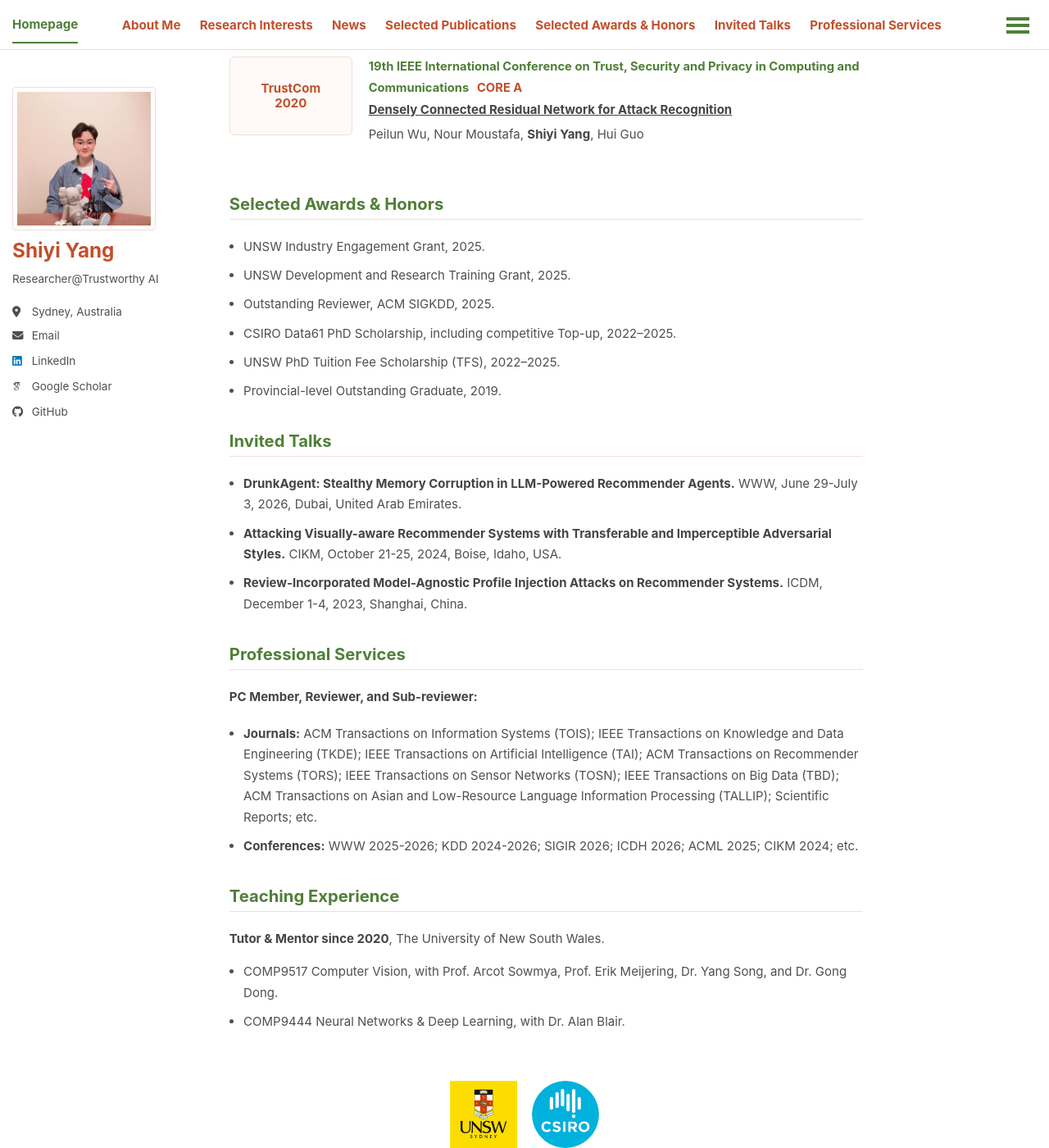
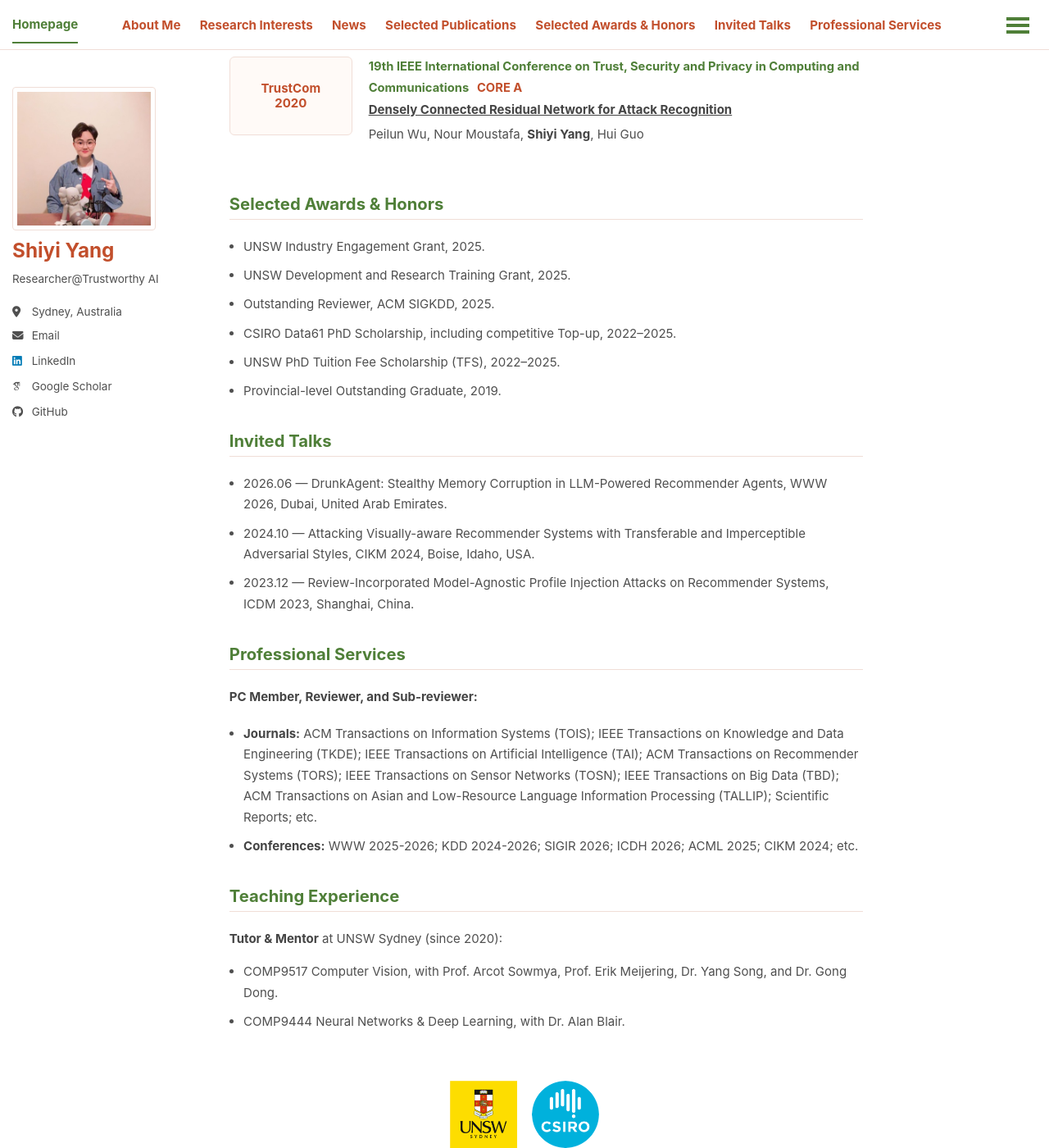
Before and after one commit to shiyiyang-ai/shiyiyang-ai.github.io, a Jekyll site: the page built from _pages/about.md, in a window 1280 px wide and 1400 px high, scrolled down 1947 px. Shown: the whole window at 82% size. Built offline with Jekyll 4.4.1, drawn with Linux system fonts in a browser that asks for light colours; some web fonts are replaced; a script bundle is joined from its source files by our own code; library files that are not in the unit come from our copies.

Commit message:
Refine talks and teaching text

```diff
--- a/_pages/about.md
+++ b/_pages/about.md
@@ -134,9 +134,9 @@ My research studies how modern AI systems can be attacked, measured, and made mo
 ## Invited Talks
 <a id="invited-talks"></a>
 
-- **DrunkAgent: Stealthy Memory Corruption in LLM-Powered Recommender Agents.** WWW, June 29-July 3, 2026, Dubai, United Arab Emirates.
-- **Attacking Visually-aware Recommender Systems with Transferable and Imperceptible Adversarial Styles.** CIKM, October 21-25, 2024, Boise, Idaho, USA.
-- **Review-Incorporated Model-Agnostic Profile Injection Attacks on Recommender Systems.** ICDM, December 1-4, 2023, Shanghai, China.
+- 2026.06 — DrunkAgent: Stealthy Memory Corruption in LLM-Powered Recommender Agents, WWW 2026, Dubai, United Arab Emirates.
+- 2024.10 — Attacking Visually-aware Recommender Systems with Transferable and Imperceptible Adversarial Styles, CIKM 2024, Boise, Idaho, USA.
+- 2023.12 — Review-Incorporated Model-Agnostic Profile Injection Attacks on Recommender Systems, ICDM 2023, Shanghai, China.
 
 ## Professional Services
 <a id="professional-services"></a>
@@ -150,7 +150,7 @@ My research studies how modern AI systems can be attacked, measured, and made mo
 <a id="teaching"></a>
 
 <div class="teaching-role">
-  <p><strong>Tutor & Mentor since 2020</strong>, The University of New South Wales.</p>
+  <p><strong>Tutor & Mentor</strong> at UNSW Sydney (since 2020):</p>
 </div>
 
 - COMP9517 Computer Vision, with Prof. Arcot Sowmya, Prof. Erik Meijering, Dr. Yang Song, and Dr. Gong Dong.
```
